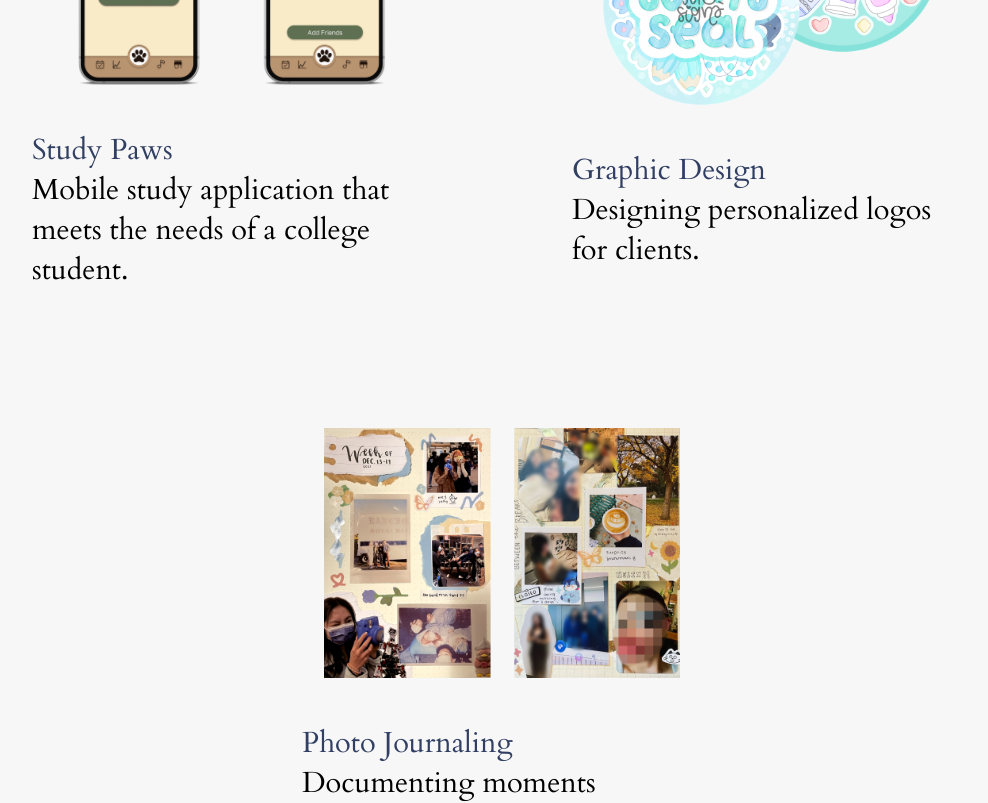
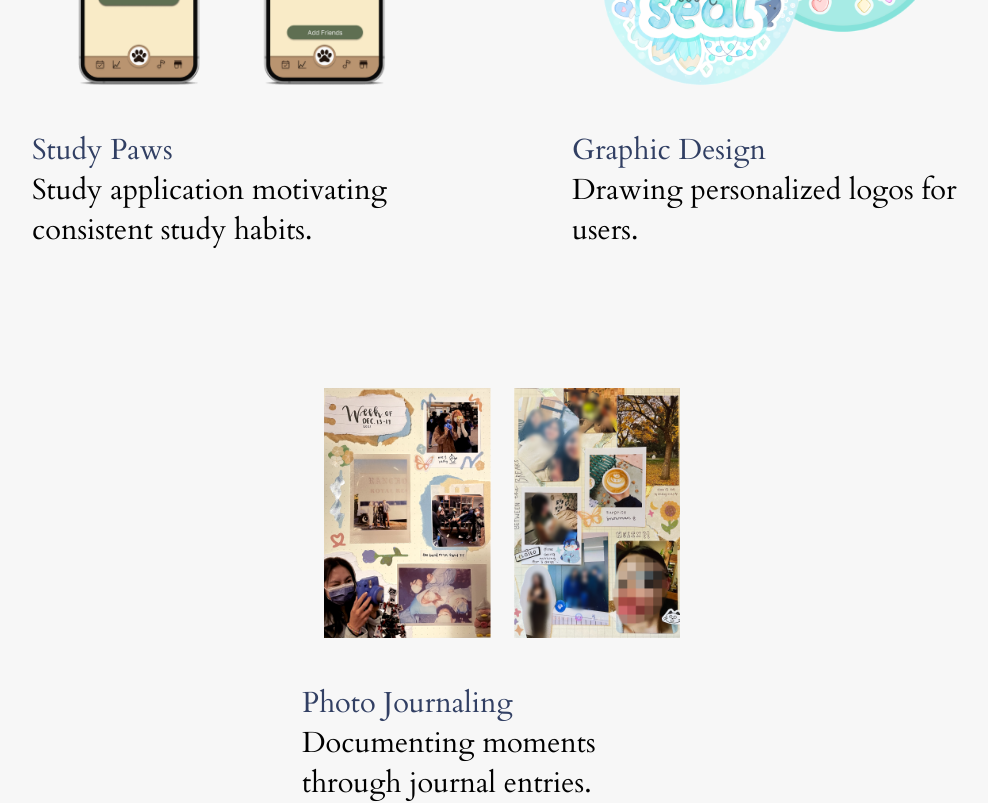
Before and after one commit to michelleyeoh/michelleyeoh.github.io, a React (Create React App) app: page / in a window 1280 px wide. Shown: the part 2520-3323 px from the top of the page, without its empty margins (138-1126 px from the left). Built offline with nearby package versions, Linux system fonts and the light colour scheme.

Commit message:
minor desc

```diff
--- a/src/components/about.js
+++ b/src/components/about.js
@@ -20,11 +20,11 @@ export default function About(){
             <div className="rightCol">
                 <h3>My Values</h3>
                 <h4>💬 Communication</h4>
-                <h6>Being transparent with one another allows a collaborative environment where growth and knowledge can foster.</h6>
+                <h6>Transparency fosters a collaborative environment of growing knowledge.</h6>
                 <h4>👥 Collaboration</h4>
-                <h6>Working and learning with others is beneficial towards the educational journey.</h6>
+                <h6>Learning with and from one another.</h6>
                 <h4>⚖️ Balance</h4>
-                <h6>Finding a way to alleviate stress is important when navigating through challenging times.</h6>
+                <h6>Finding a way to alleviate stress when navigating through challenging times.</h6>
                 <br/>
 
                 <h3>Recent Experiences</h3>
--- a/src/components/technical.js
+++ b/src/components/technical.js
@@ -28,11 +28,11 @@ export default function Technical(){
             <br id="design"/>
             <h2>My Creative Outlet</h2>
             <div className="cardGroup">
-                <ProjectCard title={"Study Paws"} description={"Mobile study application that meets the needs of a college student."} tool={"Figma"} img={studypaws} linkTitle={"View Presentation ↗"} linkUrl={"https://docs.google.com/presentation/d/1B5F9787XCpr1xkZUSlaRgM72OGnxXgTO/edit?usp=drive_link"}/>
-                <ProjectCard title={"Graphic Design"} description={"Designing personalized logos for clients."} tool={"Procreate, Adobe Illustrator"} img={gelsigns} linkTitle={"View Logo Designs ↗"} linkUrl={"https://www.instagram.com/gelsigns"}/>
+                <ProjectCard title={"Study Paws"} description={"Study application motivating consistent study habits."} tool={"Figma"} img={studypaws} linkTitle={"View Presentation ↗"} linkUrl={"https://docs.google.com/presentation/d/1B5F9787XCpr1xkZUSlaRgM72OGnxXgTO/edit?usp=drive_link"}/>
+                <ProjectCard title={"Graphic Design"} description={"Drawing personalized logos for users."} tool={"Procreate, Adobe Illustrator"} img={gelsigns} linkTitle={"View Logo Designs ↗"} linkUrl={"https://www.instagram.com/gelsigns"}/>
             </div>
             <div className="cardGroup">
-                <ProjectCard title={"Photo Journaling"} description={"Documenting moments through creative journal entries."} tool={"Pen, Paper, Stickers"} img={scrapbook}/>
+                <ProjectCard title={"Photo Journaling"} description={"Documenting moments through journal entries."} tool={"Pen, Paper, Stickers"} img={scrapbook}/>
             </div>
             {/* <ProjectCard title={"Lock In O'Clock"} description={"A web application for students to find their most compatible study buddy."} tool={"Figma, React.js, Node.js"} img={lockinoclock_landing} linkTitle={"View Devpost ↗"} linkUrl={"https://devpost.com/software/lock-in-o-clock"}/> */}
         </technical>
```
